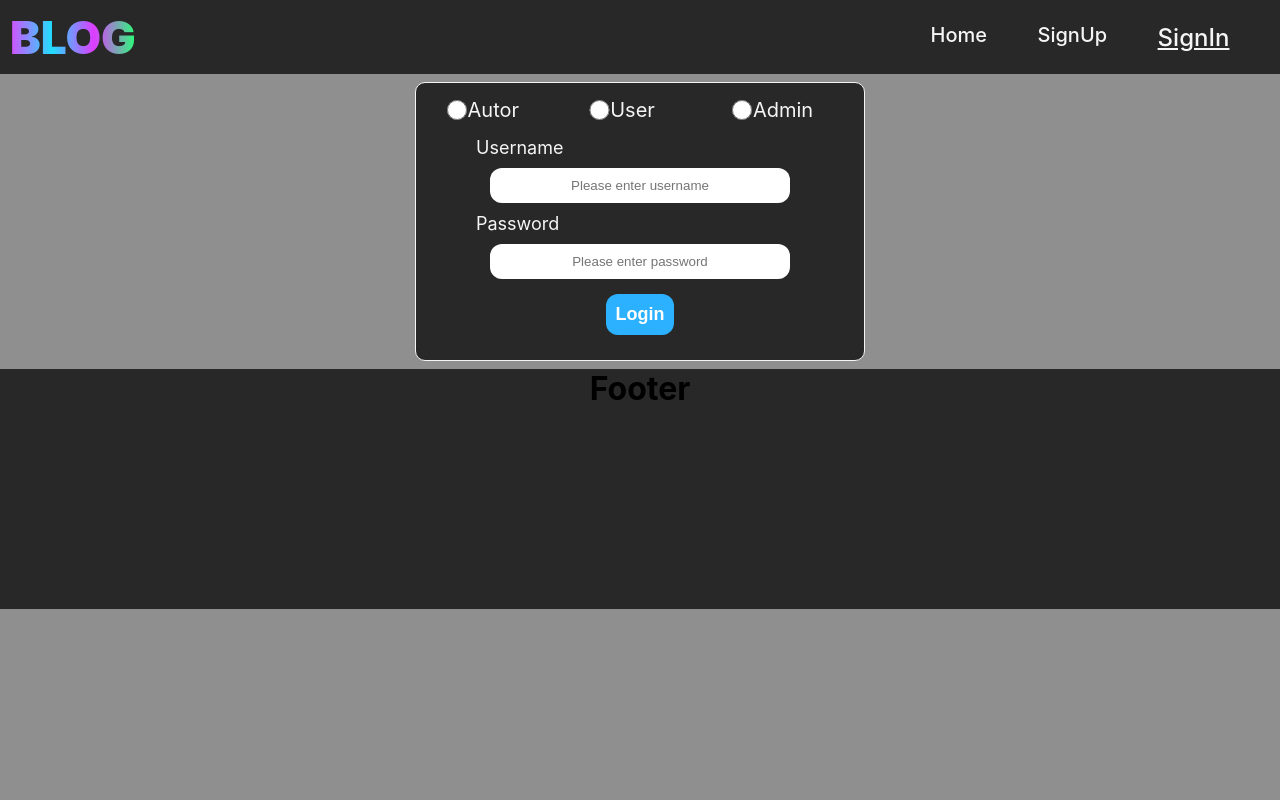
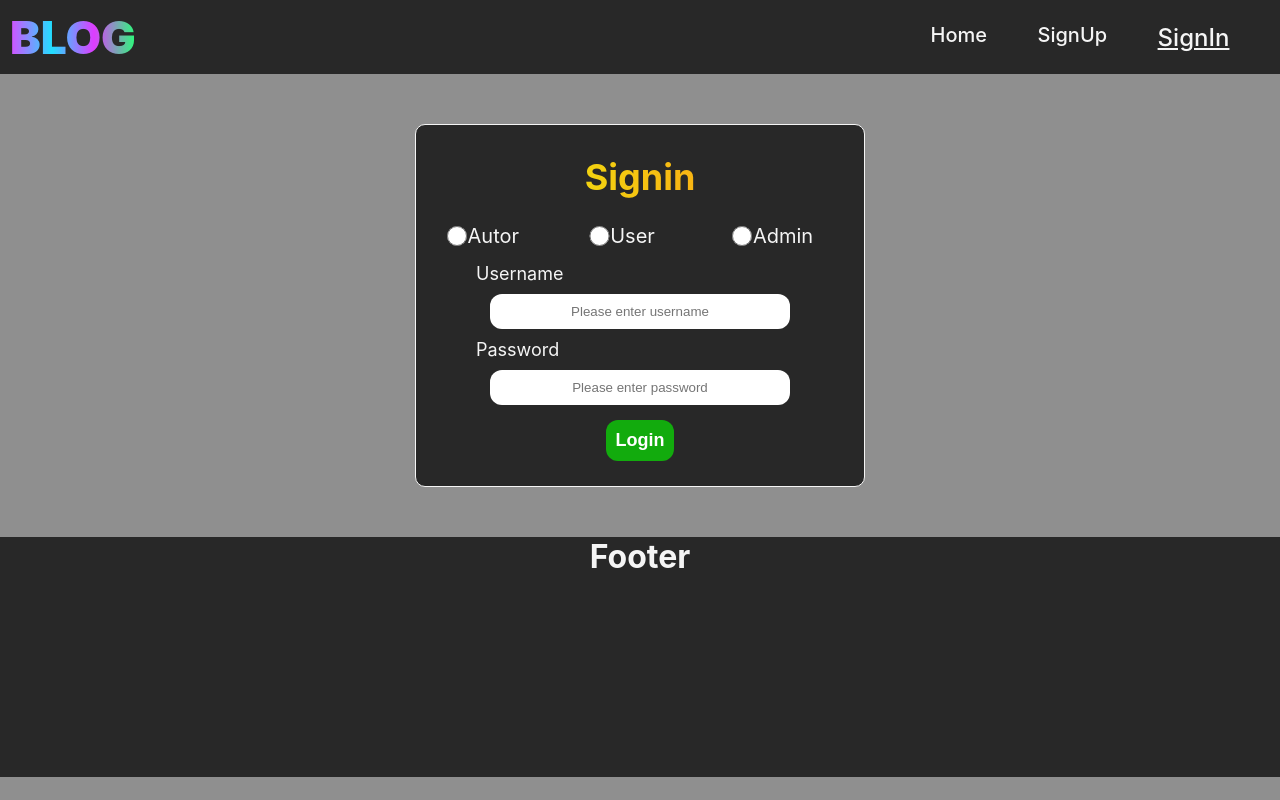
Before and after one commit to PrashanthAgithe/BlogApp, a React (Create React App) app in the folder client/: page /signin in a window 1280 px wide. Built offline with nearby package versions, Linux system fonts and the light colour scheme.

Commit message:
commited

```diff
--- a/client/src/components/Footer/Footer.css
+++ b/client/src/components/Footer/Footer.css
@@ -1,4 +1,5 @@
 .footer{
   height:30vh;
   background-color: rgb(40, 40, 40);
+  color:whitesmoke;
 }
--- a/client/src/components/Navbar/Navbar.css
+++ b/client/src/components/Navbar/Navbar.css
@@ -30,5 +30,4 @@ ul{
   -webkit-background-clip: text;
   -webkit-text-fill-color: transparent;
   margin:9px 10px;
-
 }
--- a/client/src/components/SignIn/SignIn.css
+++ b/client/src/components/SignIn/SignIn.css
@@ -1,11 +1,3 @@
-.signin{
-  width:clamp(300px,50%,450px);
-  background-color: rgb(40, 40, 40);
-  margin:8px auto;
-  padding:10px;
-  border-radius: 10px;
-  border: 1.6px solid whitesmoke;
-}
 .usertype{
   display:flex;
   margin: auto;
@@ -37,21 +29,21 @@ label{
   font-size: 18px;
   display: block;
 }
-button{
+.login{
   border:none;
   padding:10px;
   font-size: 18px;
   font-weight: 600;
   border-radius: 12px;
   color:white;
-  background-color: rgb(43, 177, 255);
+  background-color: rgb(18, 171, 13);
   margin:15px;
 }
-button:hover{
-  background-color: rgb(7, 109, 168);
+.login:hover{
+  background-color: rgb(13, 122, 11);
 }
-button:active{
-  background-color: rgb(7, 70, 107);
+.login:active{
+  background-color: rgba(26, 94, 34, 0.879);
 }
 .userlabel{
   color:whitesmoke;
--- a/client/src/components/SignIn/SignIn.js
+++ b/client/src/components/SignIn/SignIn.js
@@ -7,8 +7,9 @@ function SignIn() {
     console.log(userobj);
   }
   return (
-    <div className='signin'>
+    <div className='signup'>
       <form onSubmit={handleSubmit(handlesubmitform)}>
+        <h1 className='signuptitle'>Signin</h1>
         <div className='usertype'>
           <div className='user'>
             <input type="radio" name="usertype" id="author" value={'author'} {...register('userType',{required:true})}/>
@@ -31,7 +32,7 @@ function SignIn() {
           <label for="password" className='inputlabel'>Password</label>
           <input type="password" name="password" id="password" placeholder='Please enter password' {...register('password',{required:true})}/>
         </div>
-        <button type="submit">Login</button>
+        <button type="submit" className='login'>Login</button>
       </form>
     </div>
   )
--- a/client/src/components/SignUp/SignUp.css
+++ b/client/src/components/SignUp/SignUp.css
@@ -1,7 +1,7 @@
 .signup{
   width:clamp(300px,50%,450px);
   background-color: rgb(40, 40, 40);
-  margin:8px auto;
+  margin:50px auto;
   padding:10px;
   border-radius: 10px;
   border: 1.6px solid whitesmoke;
@@ -57,3 +57,11 @@ button:active{
   color:whitesmoke;
   font-size: 20px;
 }
+.signuptitle{
+  font-size: 36px;
+  font-weight: 700;
+  background: -webkit-linear-gradient(left,rgb(235, 255, 11),rgb(255, 136, 24));
+  -webkit-background-clip: text;
+  -webkit-text-fill-color: transparent;
+  margin:20px 0px;
+}
--- a/client/src/components/SignUp/SignUp.js
+++ b/client/src/components/SignUp/SignUp.js
@@ -9,6 +9,7 @@ function SignUp() {
   return (
     <div className='signup'>
       <form onSubmit={handleSubmit(handlesubmitform)}>
+      <h1 className='signuptitle'>Signup</h1>
         <div className='usertype'>
           <div className='user'>
             <input type="radio" name="usertype" id="author" value={'author'} {...register('userType',{required:true})}/>
```
